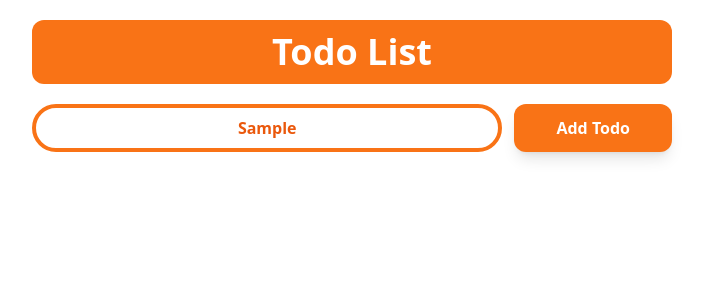
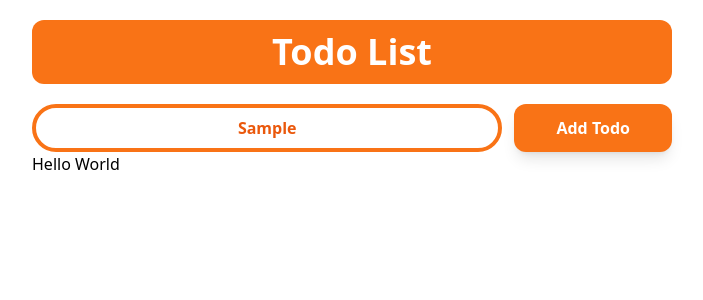
Before and after one commit to dangjogvara/todo-tailwind-app, a React (Create React App) app: page / in a window 1280 px wide. Both pictures are taken after typing "Sample" into the empty fields and a click on the button "Add Todo". Shown: the top 300 px of the page, without its empty margins (288-991 px from the left). Built offline with nearby package versions, Linux system fonts and the light colour scheme.

Commit message:
getting data to component SingleTodo

```diff
--- a/src/App.tsx
+++ b/src/App.tsx
@@ -3,20 +3,24 @@ import { useState } from 'react';
 import Header from './components/Header';
 import TodoForm from './components/TodoForm';
 import { Todo } from './components/model/Todo';
+import TodoList from './components/TodoList';
 
-const initTodos: String[] = [];
+const initTodos: Todo[] = [];
 
-const App: React.FC = () => {
+const App = () => {
   const [todos, setTodos] = useState(initTodos);
 
   const addTodo = (todo: Todo) => {
-    console.log(todo);
+    setTodos(prevTodos => {
+      return [todo, ...prevTodos];
+    });
   };
 
   return (
     <div className="container mx-auto py-5 w-1/2">
       <Header name="Todo List" />
       <TodoForm onNewTodo={addTodo} />
+      <TodoList todos={todos} />
     </div>
   );
 };
--- /dev/null
+++ b/src/components/SingleTodo.tsx
@@ -0,0 +1,11 @@
+import { Todo } from './model/Todo';
+
+type Props = {
+  todo: Todo;
+};
+
+const SingleTodo = (props: Props) => {
+  return <p>{props.todo.text}</p>;
+};
+
+export default SingleTodo;
--- a/src/components/Todo.tsx
+++ /dev/null
@@ -1,5 +0,0 @@
-const Todo = () => {
-  return <h1>Hello</h1>;
-};
-
-export default Todo;
--- a/src/components/TodoList.tsx
+++ b/src/components/TodoList.tsx
@@ -1,7 +1,18 @@
-import Todo from './Todo';
+import SingleTodo from './SingleTodo';
+import { Todo } from './model/Todo';
 
-const TodoList = () => {
-  return <Todo />;
+interface Props {
+  todos: Todo[];
+}
+
+const TodoList = (props: Props) => {
+  return (
+    <div>
+      {props.todos.map(todo => (
+        <SingleTodo todo={todo} key={todo.id} />
+      ))}
+    </div>
+  );
 };
 
 export default TodoList;
```
